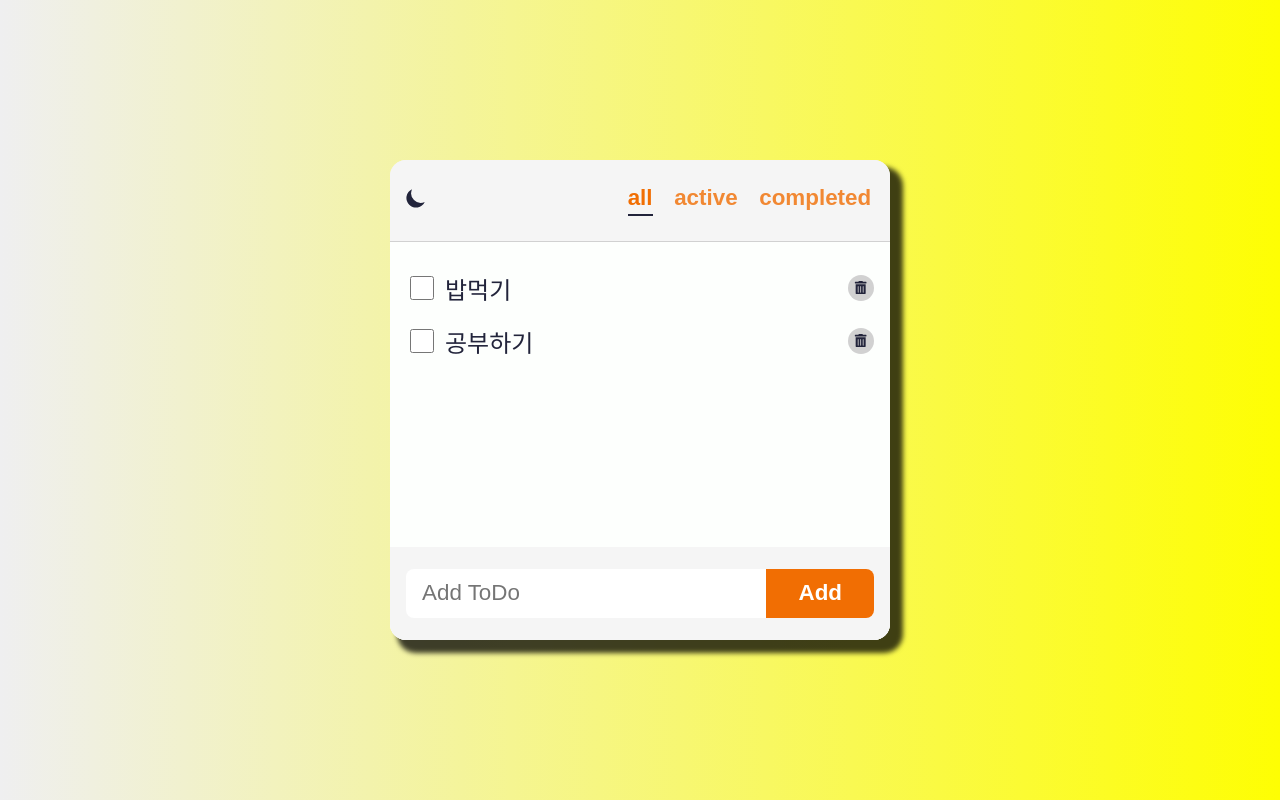
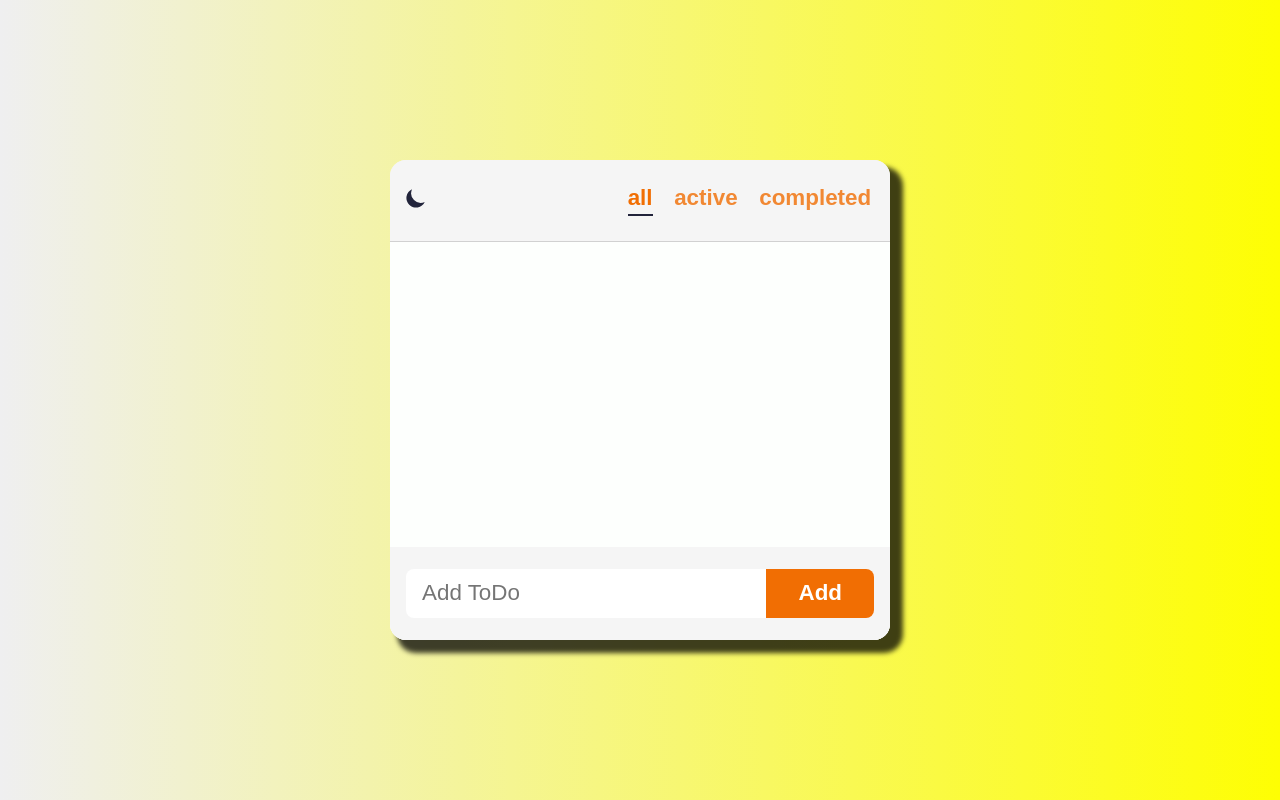
Before and after one commit to dydals3440/React, a React (Create React App) app in the folder todo-list/: page / in a window 1280 px wide. Built offline with nearby package versions, Linux system fonts and the light colour scheme.

Commit message:
Todo Complete

```diff
--- a/todo-list/src/components/Todo/Todo.jsx
+++ b/todo-list/src/components/Todo/Todo.jsx
@@ -5,7 +5,7 @@
 export default function Todo({ todo, onUpdate, onDelete }) {
   // text와 status라는 값을 todo로 부터 받아올 것이다.
   //  이렇게 작성하면 todo.status, todo.text 이렇게 안써도 text status 만으로 접근 가능
-  const { status, text } = todo;
+  const { id, status, text } = todo;
   const handleChange = (e) => {
     const status = e.target.checked ? "completed" : "active";
     onUpdate({ ...todo, status: status });
@@ -17,11 +17,11 @@
       <input
         className={styles.checkbox}
         type="checkbox"
-        id="checkbox"
+        id={id}
         checked={status === "completed"}
         onChange={handleChange}
       />
-      <label htmlFor="checkbox" className={styles.text}>
+      <label htmlFor={id} className={styles.text}>
         {text}
       </label>
       <span className={styles.icon}>
--- a/todo-list/src/components/TodoList/TodoList.jsx
+++ b/todo-list/src/components/TodoList/TodoList.jsx
@@ -1,21 +1,14 @@
 import React, { useState } from "react";
+import { useEffect } from "react";
 import AddTodo from "../AddTodo/AddTodo";
 import Todo from "../Todo/Todo";
 import styles from "./TodoList.module.css";
 
 export default function ToDoList({ filter }) {
-  const [todos, setTodos] = useState([
-    {
-      id: "1",
-      text: "밥먹기",
-      status: "active",
-    },
-    {
-      id: "2",
-      text: "공부하기",
-      status: "active",
-    },
-  ]);
+  // useState 내부적으로 값들을 기억하고 있음. 컴포넌트가 리랜더링 될떄마다 useState가 호출이되어 초깃값이 전달이 되는데 useState내부적으로 이미 업데이트된 값이 있다면 초기값을 무시하고 내부적으로 사용하고 있는 값을 사용합니다. 함수를 호출해서 무엇인가 데이터를 읽어오거나 localStorage사용 file에서 읽어오거나 네트워크 상에서 읽어오는 일들을 한다면 이 함수가 호출이 될때마다 다시 계속 읽어옵니다. 내부적으로 읽어온 값을 쓰지않고, 내부적으로 가지고있는 값을 사용한다. UI상으로는 업데이트 되지는 않지만 내부적으로 갖고있는 state를씀 그러면 네트워크에서 불필요하계 계속 초기값을 읽을 것이다. 이를 방지하기위해 함수를 호출하는 일을 할떄는 콜백함수로 감싸주는 것이 좋다. 즉, readTodos가 아닌 () => readTodos() 이렇게 작성하면 함수가 한번만 호출된다.(console.log로 확인), 함수자체를 호출하는 것이 아닌 콜백함를 전달할때는 useState은 함수 하나만 만들어서 전달하고, 초기값이 필요한 경우에만 우리가 전달한 함수를 호출해서 초기값을 얻고, useState를 호출할 떄 함수를 아무리 많이 만들어서 전달해도 내부적으로 가지고 있는 상태가 있다면 초기값이 필요하지 않으니까 초기값을 반환하는 함수를 호출하지 않을 것이다. 그래서 콜백함수는 더이상 호출되지 않을 것이다. 콜백함수가 일반함수에 비해 갖고있는 단점은 불필요한 함수가 만들어진다는 점이다.
+  const [todos, setTodos] = useState(() => readTodosFromLocalStorage());
+  // useState(readTodosFromLocalStorage)로 축약 가능
+
   const handleAdd = (todo) => setTodos([...todos, todo]);
 
   const handleUpdate = (updated) =>
@@ -23,6 +16,10 @@
 
   const handleDelete = (deleted) =>
     setTodos(todos.filter((t) => t.id !== deleted.id));
+
+  useEffect(() => {
+    localStorage.setItem("todos", JSON.stringify(todos));
+  }, [todos]);
 
   // 필터링 함수 만듬
   const filtered = getFilteredItems(todos, filter);
@@ -54,3 +51,10 @@
   // 아닌 경우에는 이제 해당하는 상태의 것들만 필터링해서 보여주면 됩니다.
   return todos.filter((todo) => todo.status === filter);
 }
+
+function readTodosFromLocalStorage() {
+  console.log("readTodosFromLocalStorage");
+  const todos = localStorage.getItem("todos");
+  // todos가 있다면 JSON으로 다시 parse해서 배열로 만들어주고, 없다면 빈배열로 리턴
+  return todos ? JSON.parse(todos) : [];
+}
--- a/todo-list/src/components/TodoList/TodoList.module.css
+++ b/todo-list/src/components/TodoList/TodoList.module.css
@@ -1,5 +1,6 @@
 .container {
   height: 100%;
+  /* 기본적으로 flex-item은 min-height: 100%로 지정, 화면을 넘어가는 경우에는 min-height: 0으로 지정 */
   min-height: 0;
   display: flex;
   flex-direction: column;
--- a/todo-list/src/index.css
+++ b/todo-list/src/index.css
@@ -9,6 +9,7 @@
 }
 
 /* 위에 root처럼 잘 정리해두면, 덮어씌우는 것은 매우 easy */
+/* 원하는 변수에 한해서 원하는 값으로 재정의 */
 html.dark {
   --color-bg-dark: #1a1c35;
   --color-bg: #22243b;
```
